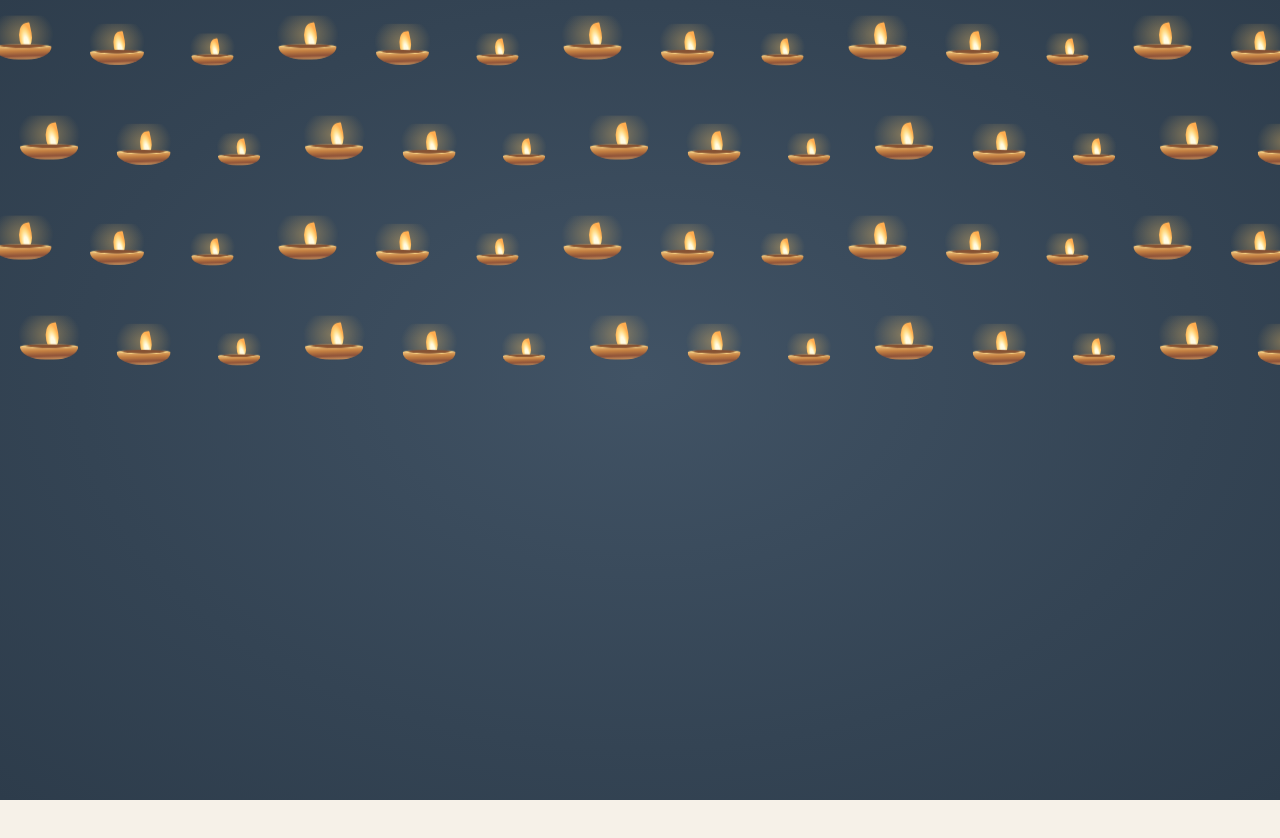
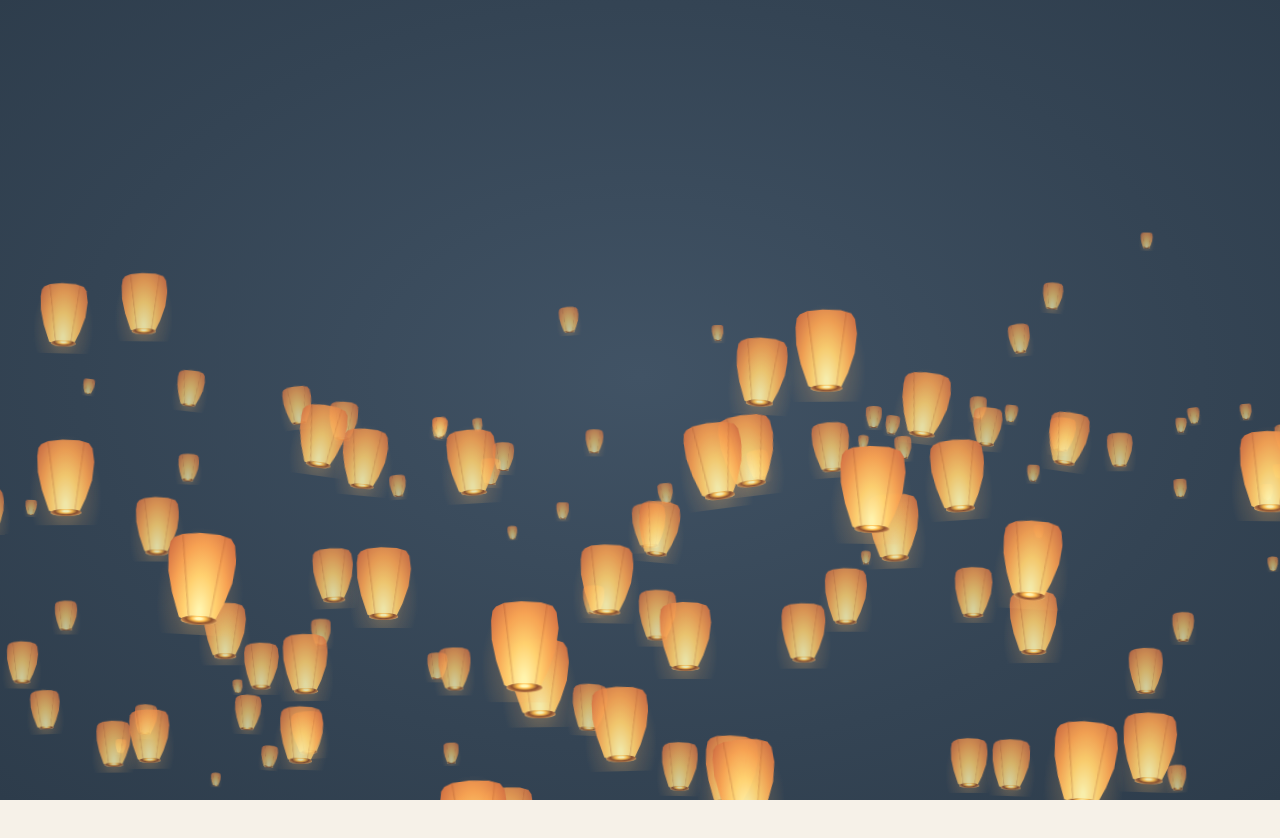
Before and after one commit to ShadowOfAkash/akash-shivangi-wedding, a Next.js app: page / in a window 1280 px wide. Shown: the top 838 px of the page. Built offline with nearby package versions, Linux system fonts and the light colour scheme.

Commit message:
Float glowing paper sky lanterns on individually randomized flights

```diff
--- a/app/invitation-intro.jsx
+++ b/app/invitation-intro.jsx
@@ -4,8 +4,46 @@ import { usePathname } from "next/navigation";
 import { useEffect, useRef, useState } from "react";
 
 const loadingTime = 5000;
-const rows = Array.from({ length: 8 }, (_, index) => index);
-const lamps = Array.from({ length: 14 }, (_, index) => index);
+function createLanterns() {
+  const compact = window.matchMedia("(max-width: 650px)").matches;
+  const count = compact ? 56 : 112;
+  const maxSize = compact ? 62 : 84;
+  const random = (min, max) => min + Math.random() * (max - min);
+
+  // Spread launches across the sky. Each lantern gets an independent flight.
+  return Array.from({ length: count }, (_, index) => {
+    const size = 12 + (maxSize - 12) * Math.random() ** 1.6;
+    return {
+      "--left": `${(index + Math.random()) / count * 100}%`,
+      "--size": `${size}px`,
+      "--duration": `${random(2.2, 4.4)}s`,
+      "--delay": `${random(0, 1.6)}s`,
+      "--drift": `${random(-6, 6)}vw`,
+      "--tilt": `${random(-9, 9)}deg`,
+      "--rest-height": `${random(5, 95)}%`,
+      opacity: 0.55 + 0.45 * size / maxSize,
+      zIndex: Math.round(size),
+    };
+  });
+}
+
+function LanternFlight({ onComplete }) {
+  const [lanterns] = useState(createLanterns);
+  const finished = useRef(new Set());
+  function finishFlight(event) {
+    const id = event.target.dataset.lantern;
+    if (id === undefined) return;
+    finished.current.add(id);
+    if (finished.current.size === lanterns.length) onComplete();
+  }
+  return (
+    <div className="lantern-sky" aria-hidden="true" onAnimationEnd={finishFlight}>
+      {lanterns.map((style, index) => (
+        <i key={index} className="sky-lantern flying-lantern" data-lantern={index} style={style} />
+      ))}
+    </div>
+  );
+}
 
 export default function InvitationIntro() {
   const pathname = usePathname();
@@ -37,7 +75,7 @@ function OpeningSequence() {
         track.current.style.transform = `scaleX(${value / 100})`;
         last = value;
       }
-      if (ready) setPhase("lamps");
+      if (ready) setPhase("lanterns");
       else frame = requestAnimationFrame(tick);
     }
     function pageReady() {
@@ -59,22 +97,12 @@ function OpeningSequence() {
   return (
     <div className="invitation-intro" data-phase={phase} role="status" aria-label="Opening your wedding invitation">
       <div className="intro-counter" aria-hidden="true">
-        <i className="diya intro-diya" />
+        <i className="sky-lantern intro-lantern" />
         <span className="intro-caption">Opening your invitation</span>
         <div className="intro-number"><span ref={percentage}>0</span><span>%</span></div>
         <div className="intro-track"><i ref={track} /></div>
       </div>
-      {phase === "lamps" && (
-        <div className="diya-field" aria-hidden="true" onAnimationEnd={event => {
-          if (event.target === event.currentTarget) setPhase("done");
-        }}>
-          {rows.map(row => (
-            <div className="diya-row" key={row}>
-              {lamps.map(lamp => <i className="diya" key={lamp} />)}
-            </div>
-          ))}
-        </div>
-      )}
+      {phase === "lanterns" && <LanternFlight onComplete={() => setPhase("done")} />}
     </div>
   );
 }
--- a/app/styles.css
+++ b/app/styles.css
@@ -741,52 +741,48 @@ html:has(.invitation-intro) { overflow: hidden; }
 .intro-track { width: 8rem; height: 2px; margin-top: 1rem; background: #fff1; }
 .intro-track i { display: block; height: 100%; background: #edbf78; transform: scaleX(0); transform-origin: left; }
 
-.diya {
+.sky-lantern {
+  display: block;
   position: relative;
-  display: block;
-  width: min(5.5vw, 7.6vh, 5rem);
-  aspect-ratio: 1.4;
-  background: radial-gradient(ellipse at 50% 40%, #ffc66363, transparent 66%);
+  width: var(--size, 2.75rem);
+  aspect-ratio: .79;
+  background: radial-gradient(ellipse at 50% 66%, #ffc06970, #ffb56420 45%, transparent 73%);
 }
-.diya::before, .diya::after { content: ""; position: absolute; }
-.diya::before {
-  left: 44%; bottom: 33%; width: 20%; height: 50%;
-  border-radius: 92% 8% 75% 45%;
-  transform: rotate(-12deg);
-  background: radial-gradient(ellipse at 48% 78%, #fffbe2 20%, #ffdb83 44%, #ffad4f 70%);
+.sky-lantern::before, .sky-lantern::after { content: ""; position: absolute; }
+.sky-lantern::before {
+  inset: 3% 9% 12%;
+  clip-path: polygon(8% 7%, 20% 3%, 45% 1%, 74% 2%, 91% 6%, 97% 13%,
+    100% 31%, 96% 55%, 85% 79%, 73% 98%, 57% 100%, 33% 99%,
+    21% 95%, 9% 68%, 2% 44%, 1% 23%, 3% 12%);
+  background:
+    linear-gradient(83deg, transparent 29%, #94422138 30%, transparent 33%),
+    linear-gradient(98deg, transparent 69%, #a2482333 70%, transparent 73%),
+    radial-gradient(ellipse at 50% 90%, #fff4ae 4%, #ffd16f 33%, #f7a252 60%, #d87745 86%, #ae5537);
 }
-.diya::after {
-  inset: 60% 6% 7%;
-  border-radius: 50% 50% 46% 46% / 17% 17% 88% 88%;
-  background: radial-gradient(ellipse 53% 20% at 50% 9%, #875232 68%, #f7d88b 84%, transparent 98%),
-    linear-gradient(178deg, #f6ca83 8%, #c58142 43%, #8e5239 73%, #dda565);
+.sky-lantern::after {
+  left: 29%; bottom: 10%; width: 43%; height: 8%;
+  border-radius: 50%;
+  background: radial-gradient(ellipse at 50% 30%, #fff9ba 12%, #ffbd4b 29%, #8b4d2c 51%, #b97b48 68%, #f2c577 80%);
 }
-.intro-diya { width: 4.1rem; }
 
-[data-phase="lamps"] .intro-counter { opacity: 0; transition: opacity .28s ease-in; }
-.diya-field {
+[data-phase="lanterns"] .intro-counter { opacity: 0; transition: opacity .28s ease-in; }
+.lantern-sky { position: absolute; inset: 0; overflow: hidden; }
+.flying-lantern {
   position: absolute;
-  inset: 100% -2% auto;
-  height: 100%;
-  display: grid;
-  grid-template-rows: repeat(8, 1fr);
-  animation: lift-diyas 3s cubic-bezier(.35, .13, .55, .89) both;
+  top: 100%;
+  left: var(--left);
+  animation: float-lantern var(--duration) ease-in-out var(--delay) both;
 }
-.diya-row { display: flex; justify-content: space-around; align-items: center; }
-.diya-row:nth-child(even) { transform: translateX(2%); }
-.diya-row .diya:nth-child(3n) { transform: translateY(12%) scale(.8); }
-.diya-row .diya:nth-child(3n + 1) { transform: translateY(-14%) scale(1.1); }
-
-@keyframes lift-diyas {
-  from { transform: translateY(0); }
-  to { transform: translateY(-202%); }
-}
-@media (max-width: 650px) {
-  .diya-row .diya:nth-child(n + 8) { display: none; }
-  .diya-row .diya { width: min(12vw, 8vh); }
-  .diya-row:nth-child(even) { transform: translateX(4%); }
+@keyframes float-lantern {
+  from { transform: translate3d(-50%, 12%, 0) rotate(var(--tilt)); }
+  48% { transform: translate3d(calc(-50% + var(--drift)), -48dvh, 0) rotate(calc(-1 * var(--tilt))); }
+  to { transform: translate3d(calc(-50% + .6 * var(--drift)), calc(-100dvh - 150%), 0) rotate(var(--tilt)); }
 }
 @media (prefers-reduced-motion: reduce) {
-  .diya-field { inset-block-start: 0; animation: still-diyas .7s ease-in-out both; }
-  @keyframes still-diyas { 0%, 100% { opacity: 0; } 45%, 65% { opacity: 1; } }
+  .flying-lantern {
+    top: var(--rest-height);
+    transform: translate(-50%, -50%) rotate(var(--tilt));
+    animation: lantern-glow .75s ease both;
+  }
+  @keyframes lantern-glow { 0%, 100% { opacity: 0; } 40%, 65% { opacity: .85; } }
 }
```
